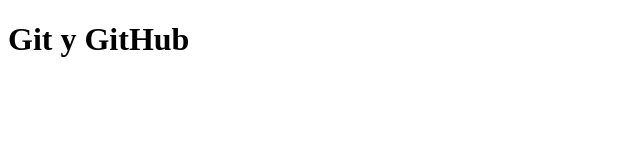
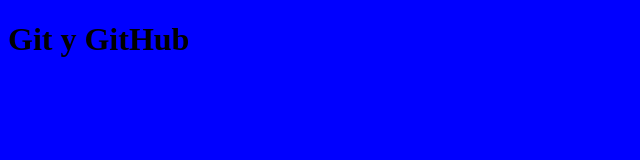
Before and after one commit to iamjonathanpumares/proyecto-git, a plain HTML site: page index.html in a window 1280 px wide. Shown: the whole page, without its empty margins (0-640 px from the left). Drawn offline with Linux system fonts and the light colour scheme.

Commit message:
color de fondo azul

```diff
--- a/index.html
+++ b/index.html
@@ -5,6 +5,7 @@
   <meta http-equiv="X-UA-Compatible" content="IE=edge">
   <meta name="viewport" content="width=device-width, initial-scale=1.0">
   <title>Proyecto Git</title>
+  <link rel="stylesheet" href="./styles.css">
 </head>
 <body>
   <h1>Git y GitHub</h1>
--- /dev/null
+++ b/styles.css
@@ -0,0 +1,3 @@
+body {
+    background-color: blue;
+}
```
